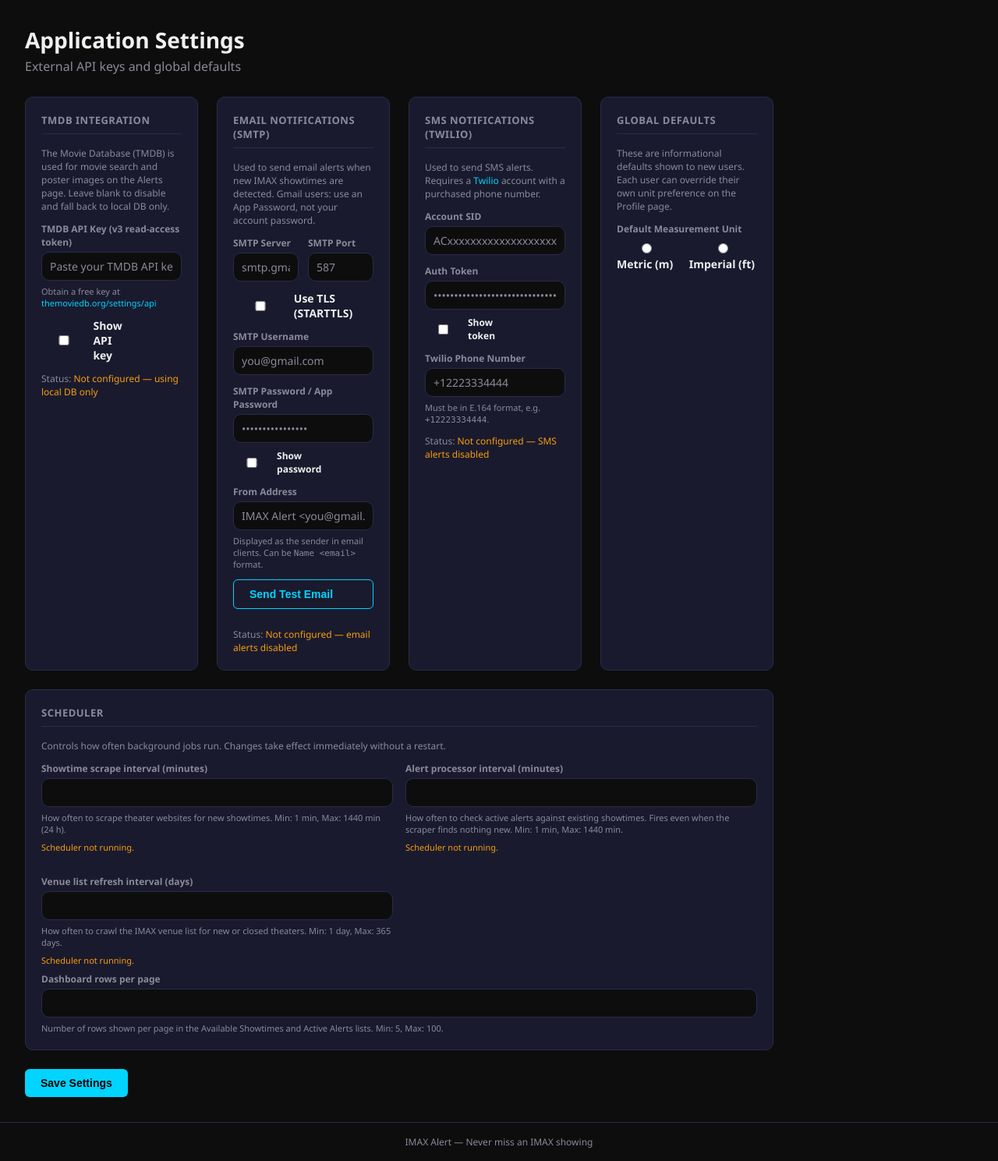
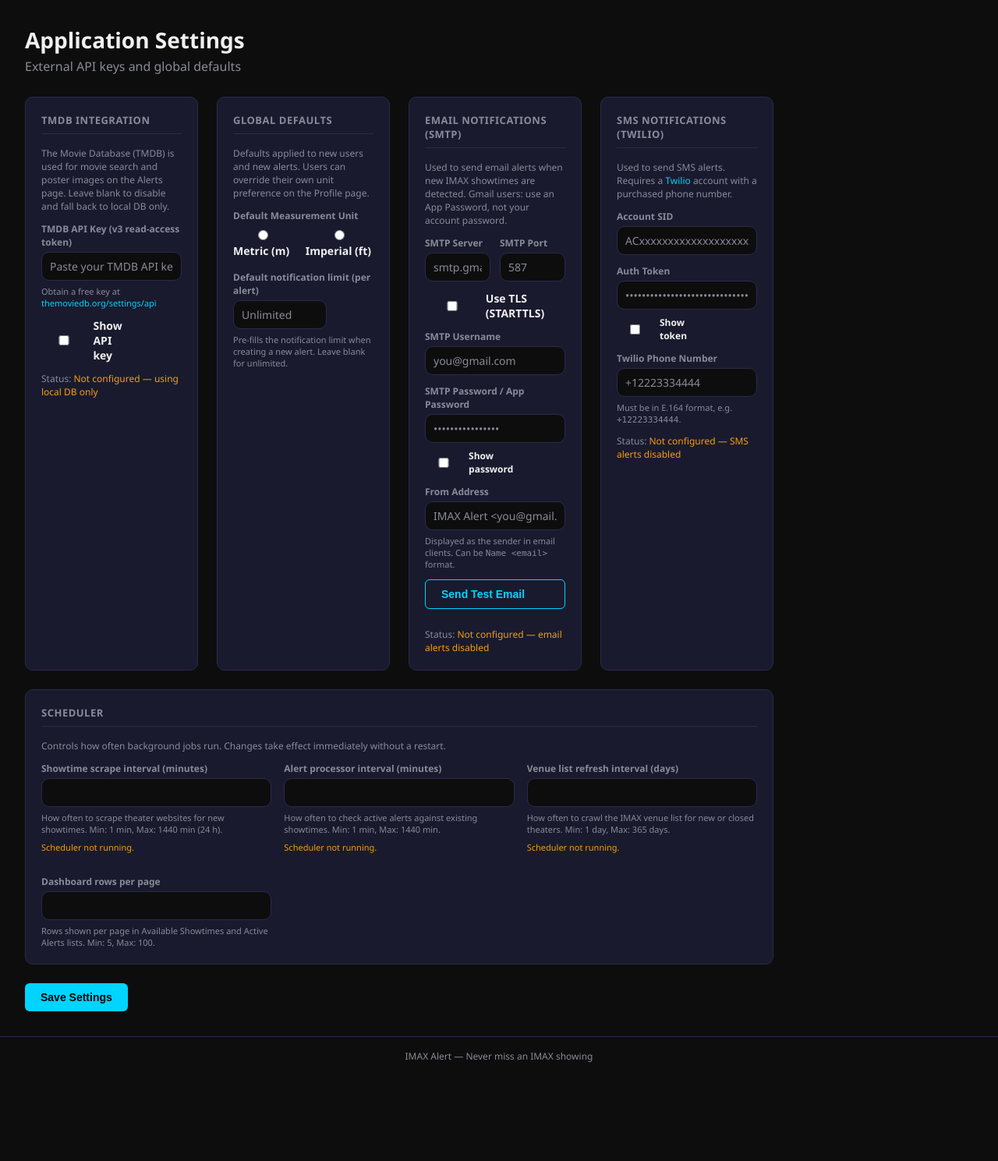
Before and after one commit to dhodge250/Showtime_Alert, a Python web app: template app/templates/admin_settings.html in a window 1280 px wide. Shown: the part 60-1549 px from the top of the page at 78% size. After the commit the page ends 1422 px from the top, so only its background shows below. Run offline with Jinja, Linux system fonts and the light colour scheme; the template is opened without the code that fills it, so the values that code supplies are empty.

Commit message:
Reorganize Admin Settings layout and add default notification limit (#16, #17)
- TMDB and Global Defaults each get their own card in a 2-col row
- Email and SMS notification cards placed side-by-side in next row
- Scheduler section expanded to 3-column grid
- New default_max_notifications setting pre-fills alert creation form

Co-Authored-By: Claude Sonnet 4.6 <noreply@anthropic.com>

```diff
--- a/app/templates/admin_settings.html
+++ b/app/templates/admin_settings.html
@@ -11,7 +11,7 @@
   <input type="hidden" name="csrf_token" value="{{ csrf_token() }}">
   <div class="form-grid">
 
-    <!-- TMDB Integration -->
+    <!-- TMDB Integration (own card) -->
     <div class="form-section">
       <h2 class="form-section-title">TMDB Integration</h2>
       <p class="text-muted" style="font-size:12px;margin-bottom:12px">
@@ -49,6 +49,43 @@
         Status: <span style="color:var(--warning)">Not configured — using local DB only</span>
       </p>
       {% endif %}
+    </div>
+
+    <!-- Global Defaults -->
+    <div class="form-section">
+      <h2 class="form-section-title">Global Defaults</h2>
+      <p class="text-muted" style="font-size:12px;margin-bottom:12px">
+        Defaults applied to new users and new alerts. Users can override their
+        own unit preference on the Profile page.
+      </p>
+
+      <div class="form-group">
+        <label>Default Measurement Unit</label>
+        <div style="display:flex;gap:16px;margin-top:4px">
+          <label style="cursor:pointer;font-size:14px;color:var(--text-primary)">
+            <input type="radio" name="app_measurement_unit" value="metric"
+                   {% if settings.get('app_measurement_unit', 'metric') == 'metric' %}checked{% endif %} />
+            Metric (m)
+          </label>
+          <label style="cursor:pointer;font-size:14px;color:var(--text-primary)">
+            <input type="radio" name="app_measurement_unit" value="imperial"
+                   {% if settings.get('app_measurement_unit') == 'imperial' %}checked{% endif %} />
+            Imperial (ft)
+          </label>
+        </div>
+      </div>
+
+      <div class="form-group" style="margin-top:16px">
+        <label for="default_max_notifications">Default notification limit (per alert)</label>
+        <input type="number" id="default_max_notifications" name="default_max_notifications"
+               min="1"
+               value="{{ settings.get('default_max_notifications', '') }}"
+               placeholder="Unlimited"
+               style="width:120px" />
+        <small class="text-muted" style="font-size:11px;margin-top:2px">
+          Pre-fills the notification limit when creating a new alert. Leave blank for unlimited.
+        </small>
+      </div>
     </div>
 
     <!-- Email (SMTP) -->
@@ -178,32 +215,7 @@
       </p>
     </div>
 
-    <!-- Global Defaults -->
-    <div class="form-section">
-      <h2 class="form-section-title">Global Defaults</h2>
-      <p class="text-muted" style="font-size:12px;margin-bottom:12px">
-        These are informational defaults shown to new users. Each user can override
-        their own unit preference on the Profile page.
-      </p>
-
-      <div class="form-group">
-        <label>Default Measurement Unit</label>
-        <div style="display:flex;gap:16px;margin-top:4px">
-          <label style="cursor:pointer;font-size:14px;color:var(--text-primary)">
-            <input type="radio" name="app_measurement_unit" value="metric"
-                   {% if settings.get('app_measurement_unit', 'metric') == 'metric' %}checked{% endif %} />
-            Metric (m)
-          </label>
-          <label style="cursor:pointer;font-size:14px;color:var(--text-primary)">
-            <input type="radio" name="app_measurement_unit" value="imperial"
-                   {% if settings.get('app_measurement_unit') == 'imperial' %}checked{% endif %} />
-            Imperial (ft)
-          </label>
-        </div>
-      </div>
-    </div>
-
-    <!-- Schedule -->
+    <!-- Scheduler -->
     <div class="form-section" style="grid-column: 1 / -1">
       <h2 class="form-section-title">Scheduler</h2>
       <p class="text-muted" style="font-size:12px;margin-bottom:12px">
@@ -220,7 +232,7 @@
         {% set crawl_job  = None %}
       {% endif %}
 
-      <div style="display:grid;grid-template-columns:1fr 1fr;gap:16px">
+      <div style="display:grid;grid-template-columns:repeat(3,1fr);gap:16px">
         <div class="form-group">
           <label for="scraper_interval_minutes">Showtime scrape interval (minutes)</label>
           <input type="number" id="scraper_interval_minutes" name="scraper_interval_minutes"
@@ -244,7 +256,7 @@
                  min="1" max="1440"
                  value="{{ settings.get('alert_interval_minutes', '15') }}" />
           <small class="text-muted" style="font-size:11px;margin-top:2px">
-            How often to check active alerts against existing showtimes. Fires even when the scraper finds nothing new. Min: 1 min, Max: 1440 min.
+            How often to check active alerts against existing showtimes. Min: 1 min, Max: 1440 min.
           </small>
           {% if alert_job and alert_job.next_run_iso %}
           <small style="font-size:11px;margin-top:4px;color:var(--text-primary)">
@@ -271,16 +283,16 @@
           <small style="font-size:11px;margin-top:4px;color:var(--warning)">Scheduler not running.</small>
           {% endif %}
         </div>
-      </div>
 
-      <div class="form-group" style="margin-top:8px">
+        <div class="form-group">
           <label for="rows_per_page">Dashboard rows per page</label>
           <input type="number" id="rows_per_page" name="rows_per_page"
                  min="5" max="100"
                  value="{{ settings.get('rows_per_page', '15') }}" />
           <small class="text-muted" style="font-size:11px;margin-top:2px">
-          Number of rows shown per page in the Available Showtimes and Active Alerts lists. Min: 5, Max: 100.
+            Rows shown per page in Available Showtimes and Active Alerts lists. Min: 5, Max: 100.
           </small>
+        </div>
       </div>
     </div>
 
@@ -294,7 +306,6 @@
 
 {% block scripts %}
 <script>
-// Convert all data-iso timestamps to the browser's local timezone on page load
 document.addEventListener('DOMContentLoaded', () => {
   document.querySelectorAll('.local-time[data-iso]').forEach(el => {
     try {
@@ -344,7 +355,7 @@ function testSmtp() {
   }
 
   const controller = new AbortController();
-  const clientTimeout = setTimeout(() => controller.abort(), 20000); // 20s client-side guard
+  const clientTimeout = setTimeout(() => controller.abort(), 20000);
 
   fetch('/api/admin/smtp/test', {
     method: 'POST',
--- a/app/templates/alerts.html
+++ b/app/templates/alerts.html
@@ -93,6 +93,7 @@
         </label>
         <input type="number" id="max_notifications" name="max_notifications"
                min="1" placeholder="Unlimited"
+               {% if default_max_notifications %}value="{{ default_max_notifications }}"{% endif %}
                style="width:120px" />
         <small class="text-muted" style="font-size:11px;margin-top:2px">
           Auto-close this alert after sending this many notifications. Leave blank for unlimited.
```
Also changed, not shown: app/routes.py (+20 -0 lines). Lines whose indentation alone changed are shown as unchanged.
